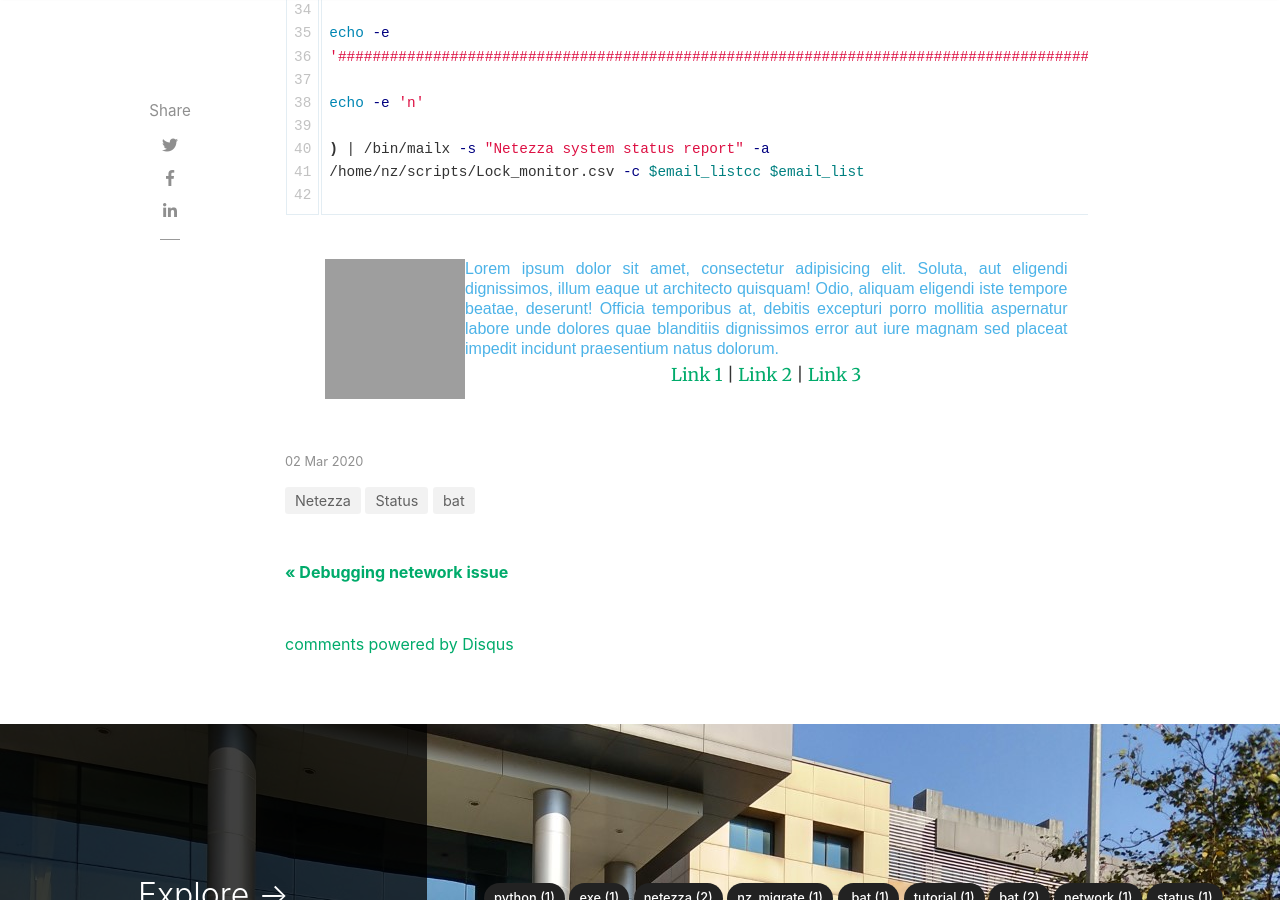
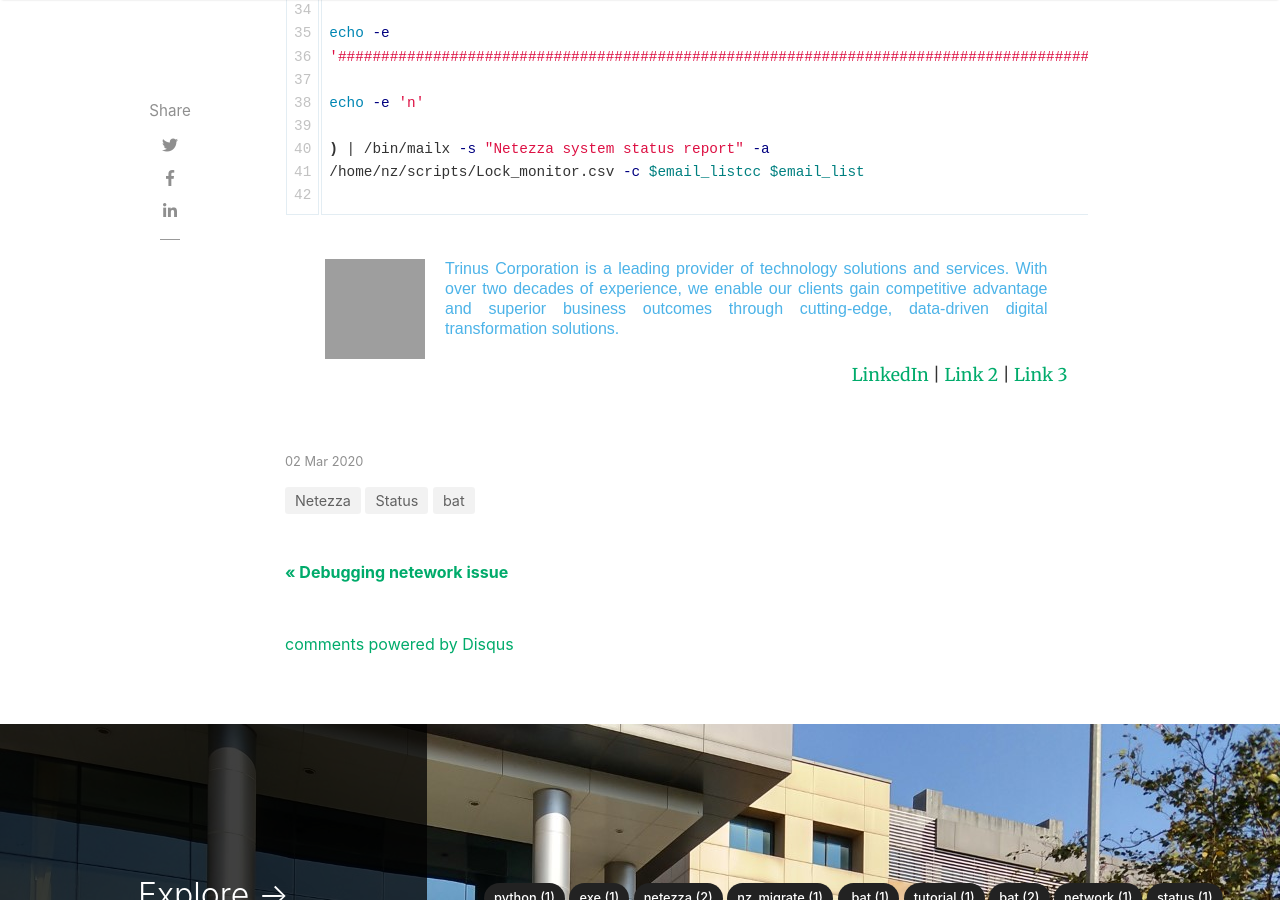
Before and after one commit to ashish-choudhari/weblog, a Jekyll site: the page built from _posts/2020-03-02-monitoring-server-status.md, in a window 1280 px wide and 900 px high, scrolled down 2576 px. Built offline with Jekyll 4.4.1, drawn with Linux system fonts in a browser that asks for light colours; nearby versions of some CDN libraries; comment, search, counter and statistics services are not loaded; grey boxes are pictures that could not be loaded.

Commit message:
adding profile info sample

````diff
--- a/_posts/2020-03-02-monitoring-server-status.md
+++ b/_posts/2020-03-02-monitoring-server-status.md
@@ -89,16 +89,15 @@
 /home/nz/scripts/Lock_monitor.csv -c $email_listcc $email_list
 
 ```
-
 <div style="Margin:20px;">
-            <img src="http://i.imgur.com/6bkt2Qk.gif" align="left" width="140" height="140" border="0" style="Margin:0 0 20px 20px; background:#E79851;" />
-            <p style="Margin:0; font:16px/1.25 sans-serif; color:#4CB3E8; text-align:justify;">
-                Lorem ipsum dolor sit amet, consectetur adipisicing elit. Soluta, aut eligendi dignissimos, illum eaque ut architecto quisquam! Odio, aliquam eligendi iste tempore beatae, deserunt! Officia temporibus at, debitis excepturi porro mollitia aspernatur labore unde dolores quae blanditiis dignissimos error aut iure magnam sed placeat impedit incidunt praesentium natus dolorum.
-            <p align="center">
-  <a href="#">Link 1</a> |
-  <a href="#">Link 2</a> |
-  <a href="#">Link 3</a>
-  <br><br>
-</p>
+            <img src="({{ site.baseurl }}/assets/images/avatar.jpg)" align="left" width="100" height="100" border="0" style="Margin:0 20px 20px 20px; background:#E79851;" />
+            <p style="Margin:10px 20px 20px 20px; font:16px/1.25 sans-serif; color:#4CB3E8; text-align:justify;">
+               Trinus Corporation is a leading provider of technology solutions and services. With over two decades of experience, we enable our clients gain competitive advantage and superior business outcomes through cutting-edge, data-driven digital transformation solutions.
+            <p align="right">
+              <a href="linkedin.com/in/mannara-technologies-recruitment-team-1947495b">LinkedIn</a> |
+              <a href="#">Link 2</a> |
+              <a href="#">Link 3</a>
+              <br><br>
+            </p>
 			</p>
 </div>
````
Also changed, not shown: _posts/test.html (+10 -3 lines).
